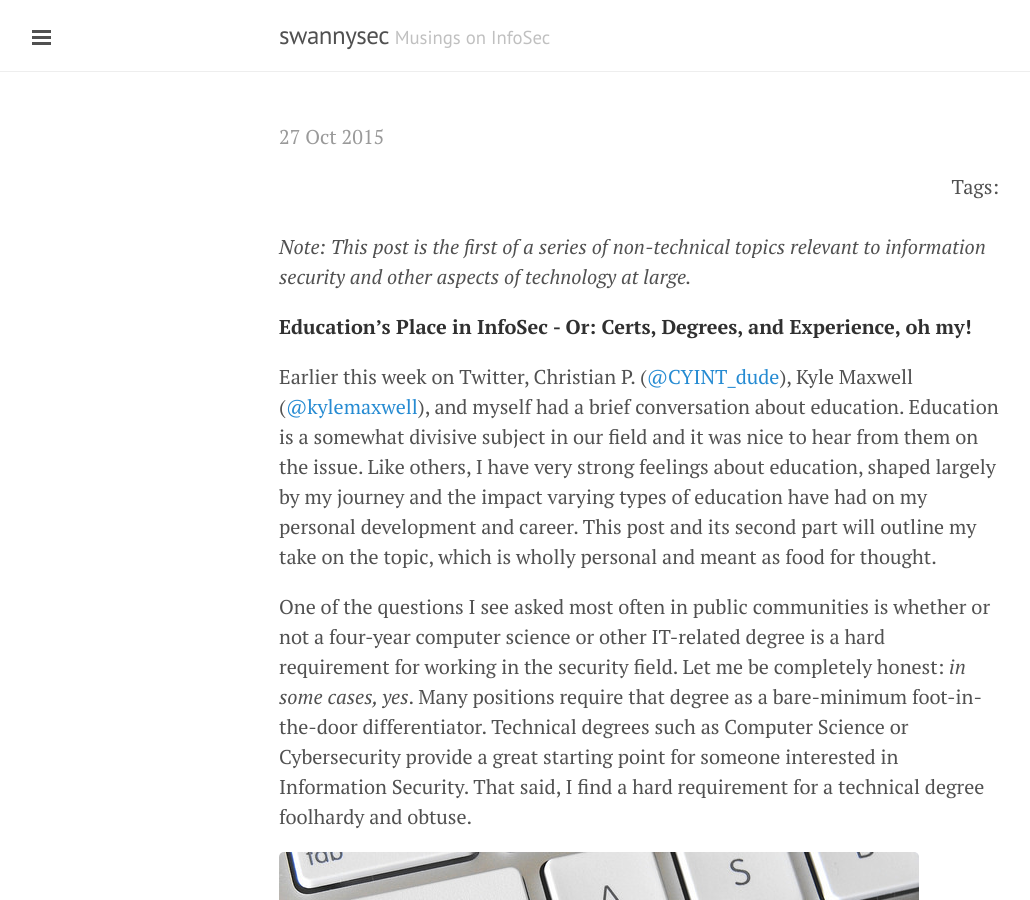
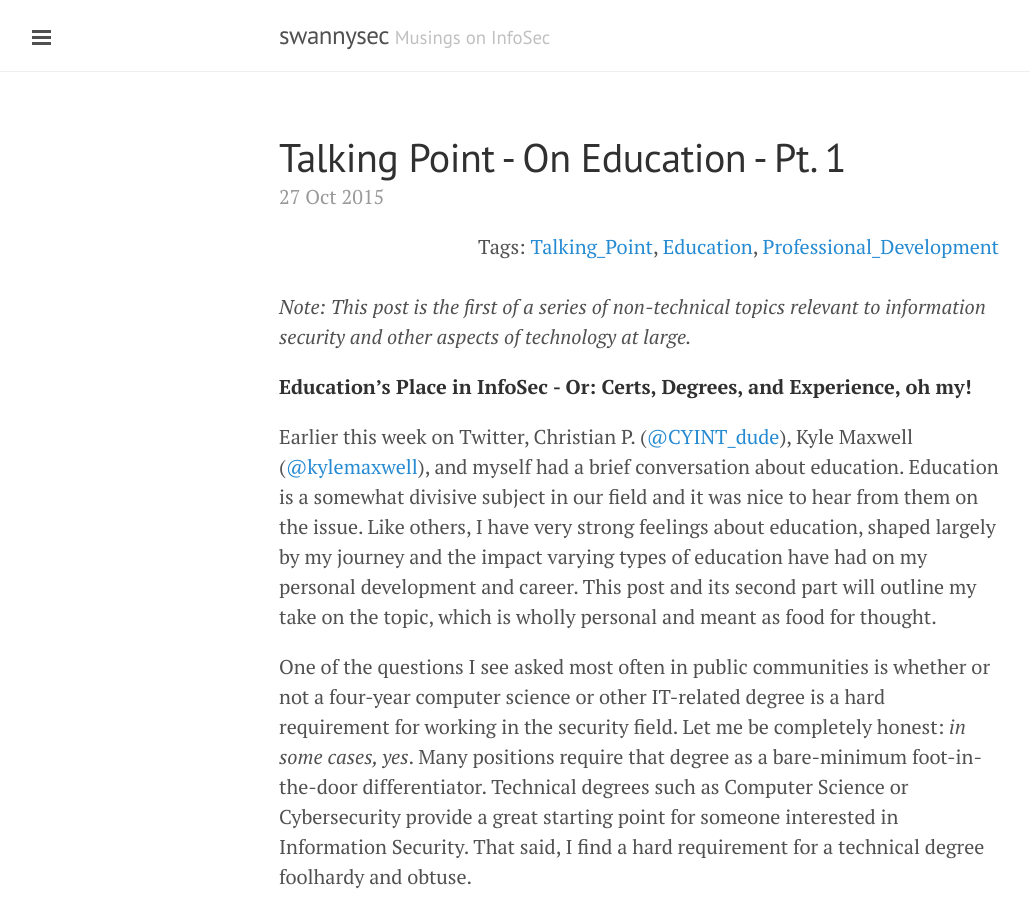
Before and after one commit to swannysec/swannysec.github.io, a Jekyll site: the page built from index.html, in a window 1280 px wide and 900 px high. Shown: the whole window, without its empty margins (1-1031 px from the left). Built offline with Jekyll 4.4.1, drawn with Linux system fonts in a browser that asks for light colours; the list of posts is cut into pages by our own code; comment, search, counter and statistics services are not loaded.

Commit message:
Update 2015-10-27-talking-point-on-education-pt-1.markdown

```diff
--- a/_posts/2015-10-27-talking-point-on-education-pt-1.markdown
+++ b/_posts/2015-10-27-talking-point-on-education-pt-1.markdown
@@ -1,8 +1,8 @@
 ---
 published: true
-title: Talking Point: On Education - Pt. 1
+title: Talking Point - On Education - Pt. 1
 layout: post
-tags: [Talking_Point Education Professional_Development]
+tags: [Talking_Point, Education, Professional_Development]
 ---
 *Note: This post is the first of a series of non-technical topics relevant to information security and other aspects of technology at large.*
 
```
